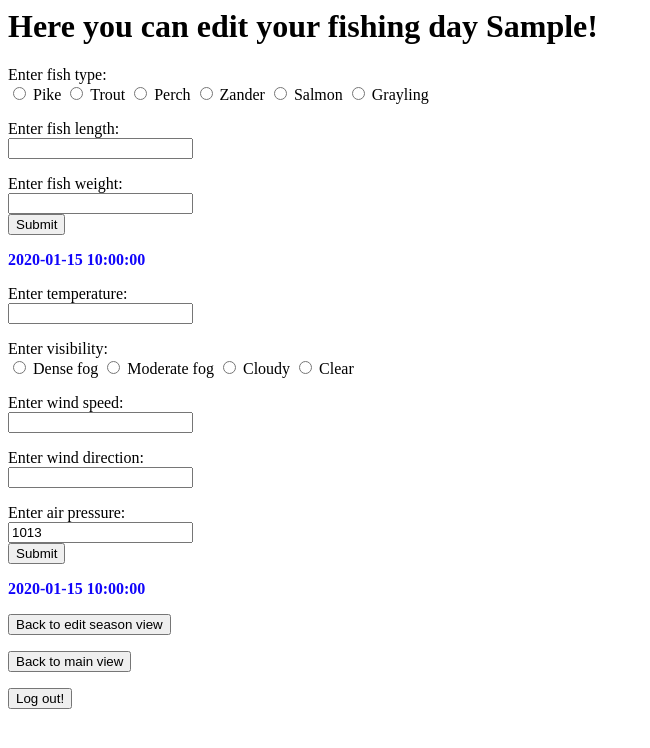
After one commit to vtonteri/Kalastuspaivakirja, a Flask app: template src/templates/edit_day.html in a window 1280 px wide. The commit adds this page. Shown: the top 748 px of the page, without its empty margins (0-650 px from the left). Run offline with Flask 3, Linux system fonts and the light colour scheme; the template is opened without the code that fills it: most values are stand-ins (such as "Sample title", 1, 10 or a date in 2020).

Commit message:
Adding fish and weather to fishing day functionality executed. Added error checking and csfr-vulnerability checking

```diff
--- a/src/app.py
+++ b/src/app.py
@@ -5,8 +5,6 @@ from sqlalchemy.sql import text
 from os import getenv
 from werkzeug.security import check_password_hash, generate_password_hash
 import secrets
-
-
 
 app = Flask(__name__)
 app.config["SQLALCHEMY_DATABASE_URI"] = getenv("DATABASE_URL")
@@ -38,6 +36,7 @@ def login():
         if check_password_hash(hash_value, login_password):
             session["username"] = login_username
             session["csrf_token"] = secrets.token_hex(16)
+            session["user_id"] = user_id
             try:
                 sql = text("SELECT season FROM seasons WHERE user_id=:user_id ORDER BY season DESC")
                 result = db.session.execute(sql, {"user_id": user_id})
@@ -53,25 +52,30 @@ def login():
 def create_new_user():
     new_username = request.form["new_username"]
     new_password = request.form["new_password"]
+
     if new_username and new_password:
-        try:
-            hash_value = generate_password_hash(new_password)
-            sql = text("INSERT INTO users (username, password, created_at) VALUES (:username, :password, NOW())")
-            db.session.execute(sql, {"username":new_username, "password":hash_value})
-            db.session.commit()
-            return render_template("create_new_user.html")
-        except:
-            db.session.rollback()
-            return render_template("/index.html", create_new_user_error_message = "Username already in use! Choose another one!")
+        sql_username_exist = text("SELECT EXISTS(SELECT user FROM users WHERE username=:username)")
+        result_exist = db.session.execute(sql_username_exist, {"username":new_username})
+        result_username_exist = result_exist.fetchone()[0]
+        if result_username_exist == False:
+            try:
+                hash_value = generate_password_hash(new_password)
+                sql = text("INSERT INTO users (username, password, created_at) VALUES (:username, :password, NOW())")
+                db.session.execute(sql, {"username":new_username, "password":hash_value})
+                db.session.commit()
+                return render_template("/index.html", create_new_user_message = "New user created successfully! Now you can login with username and password")
+            except:
+                db.session.rollback()
+                return render_template("/index.html", create_new_user_error_message = "Username already in use! Choose another one!")
+
+        elif result_username_exist == True:
+            return render_template("/index.html", create_new_user_error_message = "Username already in use, please choose another one!")
+
     elif not new_username or not new_password:
         return render_template("/index.html", create_new_user_error_message = "Enter new username and password!")
 
 @app.route("/create_fishing_season", methods=["POST"])
 def create_fishing_season():
-    login_username = session["username"]
-    sql = text("SELECT user_id FROM users WHERE username =:login_username")
-    result = db.session.execute(sql, {"login_username": login_username})
-    user_id = result.fetchone()[0]
 
     if session["csrf_token"] != request.form["csrf_token"]:
         abort(403)
@@ -79,22 +83,22 @@ def create_fishing_season():
         fishing_season = int(request.form["season_year"])
     except ValueError:
         sql = text("SELECT season FROM seasons WHERE user_id=:user_id ORDER BY season DESC")
-        result = db.session.execute(sql, {"user_id": user_id})
+        result = db.session.execute(sql, {"user_id": session["user_id"]})
         seasons = result.fetchall()
         return render_template("main_view.html", create_fishing_season_message_failure = "Enter valid season, eg. 2023", seasons = seasons)
 
     sql_exists = text("SELECT EXISTS(SELECT season FROM seasons WHERE user_id=:user_id AND season =:fishing_season)")
-    result_if_exists = db.session.execute(sql_exists, {"user_id": user_id, "fishing_season": fishing_season})
+    result_if_exists = db.session.execute(sql_exists, {"user_id": session["user_id"], "fishing_season": fishing_season})
     result_to_compare_if_exists = result_if_exists.fetchone()[0]
 
     if result_to_compare_if_exists == False:
         try:
             sql = text("INSERT INTO seasons (user_id, season) VALUES (:user_id, :season)")
-            db.session.execute(sql, {"user_id":user_id, "season":fishing_season})
+            db.session.execute(sql, {"user_id":session["user_id"], "season":fishing_season})
             db.session.commit()
 
             sql = text("SELECT season FROM seasons WHERE user_id=:user_id ORDER BY season DESC")
-            result = db.session.execute(sql, {"user_id": user_id})
+            result = db.session.execute(sql, {"user_id": session["user_id"]})
             seasons = result.fetchall()
 
             return render_template("main_view.html", create_fishing_season_message_success = "Season added succesfully!", seasons = seasons)
@@ -104,91 +108,75 @@ def create_fishing_season():
 
     elif result_to_compare_if_exists == True or not fishing_season:
         sql = text("SELECT season FROM seasons WHERE user_id=:user_id ORDER BY season DESC")
-        result = db.session.execute(sql, {"user_id": user_id})
+        result = db.session.execute(sql, {"user_id": session["user_id"]})
         seasons = result.fetchall()
         return render_template("main_view.html", create_fishing_season_message_failure = "Season already exists!", seasons = seasons)
 
 @app.route("/send_data_edit_season", methods = ["POST"])
 def send_data_edit_season():
+    if session["csrf_token"] != request.form["csrf_token"]:
+        abort(403)
     try:
-        selected_season = request.form["edit_season_year"]
+        session["season_year"] = request.form["edit_season_year"]
         login_username = session["username"]
 
-        sql = text("SELECT user_id FROM users WHERE username =:login_username")
-        result = db.session.execute(sql, {"login_username": login_username})
-        user_id = result.fetchone()[0]
-        print("virhe 1")
         sql_season = text("SELECT season_id FROM seasons WHERE user_id = :user_id AND season = :season")
-        season_result = db.session.execute(sql_season, {"user_id": user_id, "season": selected_season})
+        season_result = db.session.execute(sql_season, {"user_id": session["user_id"], "season": session["season_year"]})
         season_id = season_result.fetchone()[0]
-        print("virhe 2")
+
+        session["season_id"] = season_id
+
         sql_days = text("SELECT date_created FROM fishing_days WHERE season_id = :season_id ORDER BY date_created")
-        day_result_rows = db.session.execute(sql_days, {"season_id":season_id})
+        day_result_rows = db.session.execute(sql_days, {"season_id":session["season_id"]})
         day_result = day_result_rows.fetchall()
-        print("virhe 3")
-        return render_template("edit_season.html", selected_season = selected_season, login_username = login_username, day_result = day_result)
+        return render_template("edit_season.html", selected_season = session["season_year"], login_username = login_username, day_result = day_result)
     except:
         print("virhe 4")
         return render_template("main_view.html")
 
 @app.route("/send_data_edit_day", methods=["POST"])
 def send_data_edit_day():
+    if session["csrf_token"] != request.form["csrf_token"]:
+        abort(403)
     try:
         selected_season = request.form["edit_season_year"]
         login_username = session["username"]
 
-        sql = text("SELECT user_id FROM users WHERE username =:login_username")
-        result = db.session.execute(sql, {"login_username": login_username})
-        user_id = result.fetchone()[0]
-        print("virhe 1 day")
-        sql_season = text("SELECT season_id FROM seasons WHERE user_id = :user_id AND season = :season")
-        season_result = db.session.execute(sql_season, {"user_id": user_id, "season": selected_season})
-        season_id = season_result.fetchone()[0]
-        print("virhe 2 day")
         sql_days = text("SELECT date_created FROM fishing_days WHERE season_id = :season_id ORDER BY date_created")
-        day_result_rows = db.session.execute(sql_days, {"season_id":season_id})
+        day_result_rows = db.session.execute(sql_days, {"season_id":session["season_id"]})
         day_result = day_result_rows.fetchall()
-        print("virhe 3 day")
+
         return render_template("edit_season.html", selected_season = selected_season, login_username = login_username, day_result = day_result)
     except:
-        print("virhe 4 day")
         return render_template("main_view.html")
 
 @app.route("/create_fishing_day", methods = ["POST"])
 def create_fishing_day():
+    if session["csrf_token"] != request.form["csrf_token"]:
+        abort(403)
     selected_season = request.form["selected_season"]
-    login_username = session["username"]
     month_to_database = request.form["month"]
     day_to_database = request.form["day"]
     date_to_database = f"{selected_season}-{month_to_database}-{day_to_database}"
     if session["csrf_token"] != request.form["csrf_token"]:
         abort(403)
     try:
-        sql = text("SELECT user_id FROM users WHERE username = :username")
-        result = db.session.execute(sql, {"username":login_username})
-        user_id = result.fetchone()[0]
-
-        sql = text("SELECT season_id FROM seasons WHERE user_id = :user_id AND season = :season")
-        result = db.session.execute(sql, {"user_id":user_id, "season":selected_season})
-        season_id = result.fetchone()[0]
-
         sql_exists = text("SELECT EXISTS(SELECT date_created FROM fishing_days WHERE season_id = :season_id AND date_created = :date_created)")
-        result_if_exists_2 = db.session.execute(sql_exists, {"season_id": season_id, "date_created": date_to_database})
+        result_if_exists_2 = db.session.execute(sql_exists, {"season_id": session["season_id"], "date_created": date_to_database})
         result_to_compare_if_exists_2 = result_if_exists_2.fetchone()[0]
 
         sql_days = text("SELECT * FROM fishing_days WHERE season_id = :season_id ORDER BY date_created")
-        day_result_rows = db.session.execute(sql_days, {"season_id":season_id})
+        day_result_rows = db.session.execute(sql_days, {"season_id":session["season_id"]})
         day_result = day_result_rows.fetchall()
-
 
         if result_to_compare_if_exists_2 == False:
             try:
                 sql = text("INSERT INTO fishing_days (season_id, date_created) VALUES (:season_id, :date_created)")
-                result = db.session.execute(sql, {"season_id": season_id, "date_created": date_to_database})
+                result = db.session.execute(sql, {"season_id": session["season_id"], "date_created": date_to_database})
                 db.session.commit()
 
                 sql_days = text("SELECT * FROM fishing_days WHERE season_id = :season_id ORDER BY date_created")
-                day_result_rows = db.session.execute(sql_days, {"season_id":season_id})
+                day_result_rows = db.session.execute(sql_days, {"season_id":session["season_id"]})
                 day_result = day_result_rows.fetchall()
 
                 return render_template("edit_season.html", create_new_day_message = "Fishing day created succesfully!", selected_season = selected_season, day_result = day_result)
@@ -200,31 +188,111 @@ def create_fishing_day():
 
     except:
         sql_days = text("SELECT date_created FROM fishing_days WHERE season_id = :season_id ORDER BY date_created")
-        day_result_rows = db.session.execute(sql_days, {"season_id":season_id})
+        day_result_rows = db.session.execute(sql_days, {"season_id":session["season_id"]})
         day_result = day_result_rows.fetchall()
         return render_template("edit_season.html", create_new_day_error_message = "Something went wrong 1, try again!", selected_season = selected_season, day_result = day_result)
-
-    #sql = text("SELECT * FROM fishing_days WHERE season_id = :season_id AND date_created = :date_created")
-    #result = db.session.execute(sql, {"season_id": season_id, "date_created": date_to_database})
-    #fishing_days = result.fetchall()
 
     return render_template("edit_season.html", create_new_day_message = "Fishing day created succesfully!", day_result = day_result, selected_season = selected_season)
 
 @app.route("/main_view", methods =["POST"])
 def main_view():
+    if session["csrf_token"] != request.form["csrf_token"]:
+        abort(403)
     login_username = session["username"]
-    sql = text("SELECT user_id, password FROM users WHERE username=:username")
-    result = db.session.execute(sql, {"username":login_username})
+    sql = text("SELECT user FROM users WHERE user_id=:user_id")
+    result = db.session.execute(sql, {"user_id":session["user_id"]})
     user = result.fetchone()
 
     try:
         sql = text("SELECT season FROM seasons WHERE user_id=:user_id ORDER BY season DESC")
-        result = db.session.execute(sql, {"user_id": user[0]})
+        result = db.session.execute(sql, {"user_id": session["user_id"]})
         seasons = result.fetchall()
         return render_template("/main_view.html", user = user, login_username = login_username, seasons = seasons)
     except:
         return render_template("/main_view.html", user = user, login_username = login_username)
 
+@app.route("/edit_season_view", methods =["POST"])
+def edit_season_view():
+    sql = text("SELECT season FROM seasons WHERE season_id=:season_id")
+    result = db.session.execute(sql, {"season_id": session["season_id"]})
+    season = result.fetchone()[0]
+
+    sql_days = text("SELECT date_created FROM fishing_days WHERE season_id = :season_id ORDER BY date_created")
+    day_result_rows = db.session.execute(sql_days, {"season_id":session["season_id"]})
+    day_result = day_result_rows.fetchall()
+
+    return render_template("/edit_season.html", selected_season = season, day_result = day_result)
+
+@app.route("/edit_day_view", methods =["POST"])
+def edit_day():
+    if session["csrf_token"] != request.form["csrf_token"]:
+        abort(403)
+    selected_day = request.form["edit_fishing_day"]
+    selected_day_id = request.form["day_id"]
+    print(selected_day_id)
+    sql = text("SELECT * FROM fishing_days WHERE season_id=:season_id")
+    result = db.session.execute(sql, {"season_id":session["season_id"]})
+    fishing_day = result.fetchall()[0]
+    session["day_id"] = fishing_day[0]
+    selected_day = fishing_day[2]
+
+    return render_template("/edit_day.html", selected_day = selected_day, selected_day_id = selected_day_id)
+
+@app.route("/add_fish", methods = ["POST"])
+def add_fish():
+    if session["csrf_token"] != request.form["csrf_token"]:
+        abort(403)
+    fish_type = request.form["fish_type"]
+    fish_weight = request.form["fish_weight"]
+    fish_length = request.form["fish_length"]
+
+    if fish_type and fish_length and fish_weight:
+        try:
+            sql = text("INSERT INTO catched_fish (fishing_day_id, fish_type, fish_length, fish_weight) VALUES (:fishing_day_id, :fish_type, :fish_length, :fish_weight)")
+            db.session.execute(sql, {"fishing_day_id":session["day_id"], "fish_type":fish_type, "fish_length":fish_length, "fish_weight":fish_weight})
+            db.session.commit()
+            return render_template("/edit_day.html", fish_added_message = "Catch added succesfully!")
+        except:
+            return render_template("/edit_day.html", fish_added_error_message = "Catch was not added, try again!")
+    else:
+        return render_template("/edit_day.html", fish_added_error_message = "Fill all required fields!")
+
+@app.route("/add_weather", methods = ["POST"])
+def add_weather():
+    if session["csrf_token"] != request.form["csrf_token"]:
+        abort(403)
+    temperature = request.form["temperature"]
+    lightning = request.form["visibility"]
+    wind_speed = request.form["wind_speed"]
+    wind_direction = request.form["wind_direction"]
+    wind_type = f"{wind_direction} {wind_speed}"
+    air_pressure = request.form["air_pressure"]
+    print(f"{temperature} {lightning} {wind_type} {air_pressure}")
+
+    sql_weather_exist = text("SELECT EXISTS(SELECT temperature FROM weather WHERE fishing_day_id=:fishing_day_id)")
+    result = db.session.execute(sql_weather_exist, {"fishing_day_id":session["day_id"]})
+    result_if_weather_exist = result.fetchone()[0]
+    print(result_if_weather_exist)
+
+    if result_if_weather_exist == False:
+        print("1")
+        try:
+            print("2")
+            sql = text("INSERT INTO weather (fishing_day_id, temperature, wind_type, pressure, lightning) VALUES (:fishing_day_id, :temperature, :wind_type, :pressure, :lightning)")
+            print("3")
+            db.session.execute(sql, {"fishing_day_id":session["day_id"], "temperature":temperature, "wind_type":wind_type, "pressure": air_pressure, "lightning":lightning})
+            print("4")
+            db.session.commit()
+            return render_template("/edit_day.html", weather_added_message = "Weather added succesfully!")
+        except:
+            print("5")
+            return render_template("/edit_day.html", weather_added_error_message = "Weather was not added, try again!")
+
+    elif result_if_weather_exist == True:
+
+        print("6")
+        return render_template("/edit_day.html", weather_added_error_message = "Weather was already added!")
+
 @app.route("/logout", methods=["GET"])
 def logout():
     del session["username"]
--- /dev/null
+++ b/src/templates/edit_day.html
@@ -0,0 +1,100 @@
+<title>Fishing day {{ selected_day }}</title>
+<h1>Here you can edit your fishing day {{ selected_day }}!</h1>
+
+
+
+<form action="/add_fish" method="POST" onsubmit="return check_fish_input(this)">
+
+    <p>Enter fish type:</br>
+    <input type="radio", name="fish_type", value = "pike"> Pike
+    <input type="radio", name="fish_type", value = "trout"> Trout
+    <input type="radio", name="fish_type", value = "perch"> Perch
+    <input type="radio", name="fish_type", value = "zander"> Zander
+    <input type="radio", name="fish_type", value = "salmon"> Salmon
+    <input type="radio", name="fish_type", value = "grayling"> Grayling
+    <p>Enter fish length:</br>
+    <input type="text" name="fish_length"></br>
+    <p>Enter fish weight:</br>
+    <input type="text" name="fish_weight"></br>
+    <input type="submit" name="Add fish">
+    <input type="hidden" name="csrf_token" value="{{ session.csrf_token }}">
+    <input type="hidden" name="day_id" value ="{{selected_day_id}}">
+    <p style="color:rgb(17, 5, 250);"><b>{{ fish_added_message}}</b></p>
+    <p style="color:rgb(250, 5, 5);"><b>{{ fish_added_error_message}}</b></p>
+
+    </form>
+
+
+<form action="/add_weather" method="POST" onsubmit="return check_weather_input(this)">
+
+    <p>Enter temperature:</br>
+    <input type="text" name="temperature">
+    <p>Enter visibility:</br>
+    <input type="radio", name="visibility", value = "dense fog"> Dense fog
+    <input type="radio", name="visibility", value = "moderate fog"> Moderate fog
+    <input type="radio", name="visibility", value = "cloudy"> Cloudy
+    <input type="radio", name="visibility", value = "clear"> Clear
+    <p>Enter wind speed:</br>
+    <input type="text" name="wind_speed"></br>
+    <p>Enter wind direction:</br>
+    <input type="text" name="wind_direction"></br>
+    <p>Enter air pressure:</br>
+    <input type="text" name="air_pressure" value="1013"></br>
+    <input type="submit" name="Add weather">
+    <input type="hidden" name="csrf_token" value="{{ session.csrf_token }}">
+    <p style="color:rgb(17, 5, 250);"><b>{{ weather_added_message}}</b></p>
+    <p style="color:rgb(250, 5, 5);"><b>{{ weather_added_error_message}}</b></p>
+
+
+</form>
+
+<script>
+    function check_fish_input(form){
+        return true;
+    }
+</script>
+
+<script>
+    function check_weather_input(form) {
+        return true;
+        if (form.temperature.value > 70 || form.temperature.value < -50) {
+            alert("Enter valid temperature: between -50 to 70 celsius");
+            return false;
+        }
+        if (form.pressure.value > 1100 || form.pressure.value < 800) {
+            alert('Enter valid pressure: between 800 to 1100 mbar');
+            return false;
+        }
+        var radioButton = document.getElementsByName("visibility");
+        var selectedRadio = null;
+        for (var i = 0; i < radioButton.length; i++) {
+            if (radioButton[i].checked) {
+                selectedRadio = radioButton[i];
+                break;
+            }
+        }
+        if (selectedRadio != null) {
+            return true
+        }
+        else {
+            alert("Please select visibility!")
+            return false
+        }
+
+    return true;
+    }
+</script>
+
+<form action="/edit_season_view" method="POST">
+<input type="submit" name="main_view" value="Back to edit season view">
+<input type="hidden" name="csrf_token" value="{{ session.csrf_token }}">
+</form>
+
+<form action="/main_view" method="POST">
+<input type="submit" name="main_view" value="Back to main view">
+<input type="hidden" name="csrf_token" value="{{ session.csrf_token }}">
+</form>
+
+<form action="/logout" method="GET">
+<input type="submit" name="logout" value="Log out!">
+</form>
--- a/src/templates/index.html
+++ b/src/templates/index.html
@@ -32,5 +32,6 @@ background-size: 100% 100%;
 <p>Enter new password:<br>
 <input type = "password" name="new_password"></p>
 <p style="color:rgb(250, 42, 5);"><b>{{ create_new_user_error_message}}</b></p>
+<p style="color:rgb(42, 5, 250);"><b>{{ create_new_user_message}}</b></p>
 <input type = "submit" value="Create new user">
 </form>
--- a/src/templates/main_view.html
+++ b/src/templates/main_view.html
@@ -6,7 +6,7 @@
 <input type="text" name="season_year">
 <input type="hidden" name="csrf_token" value="{{ session.csrf_token }}">
 <p>
-<input type="submit" value="Add new season">
+<input type="submit" name = "add new season" value="Add new season">
 <input type="hidden" name="csrf_token" value="{{ session.csrf_token }}">
 </form>
 
@@ -35,7 +35,8 @@ return true;
 <br><input type = "radio", name = "edit_season_year", value = "{{ season.season }}", id="{{ loop.index }}"> {{ season.season }}
 {% endfor %}
 <br>
-<input type="submit" value="Edit selected season">
+<input type="hidden" name="csrf_token" value="{{ session.csrf_token }}">
+<input type="submit" name="edit season" value="Edit selected season">
 
 </form>
 
```
Also changed, not shown: src/templates/edit_season.html (+14 -38 lines).
